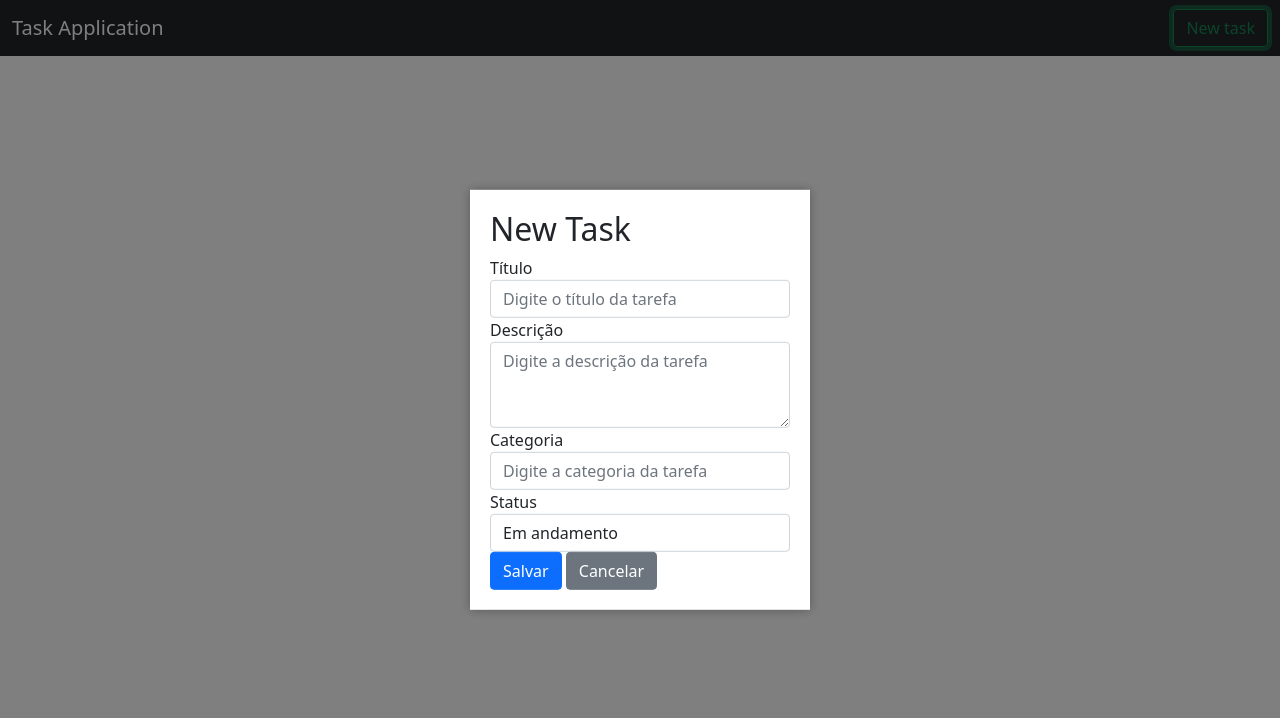
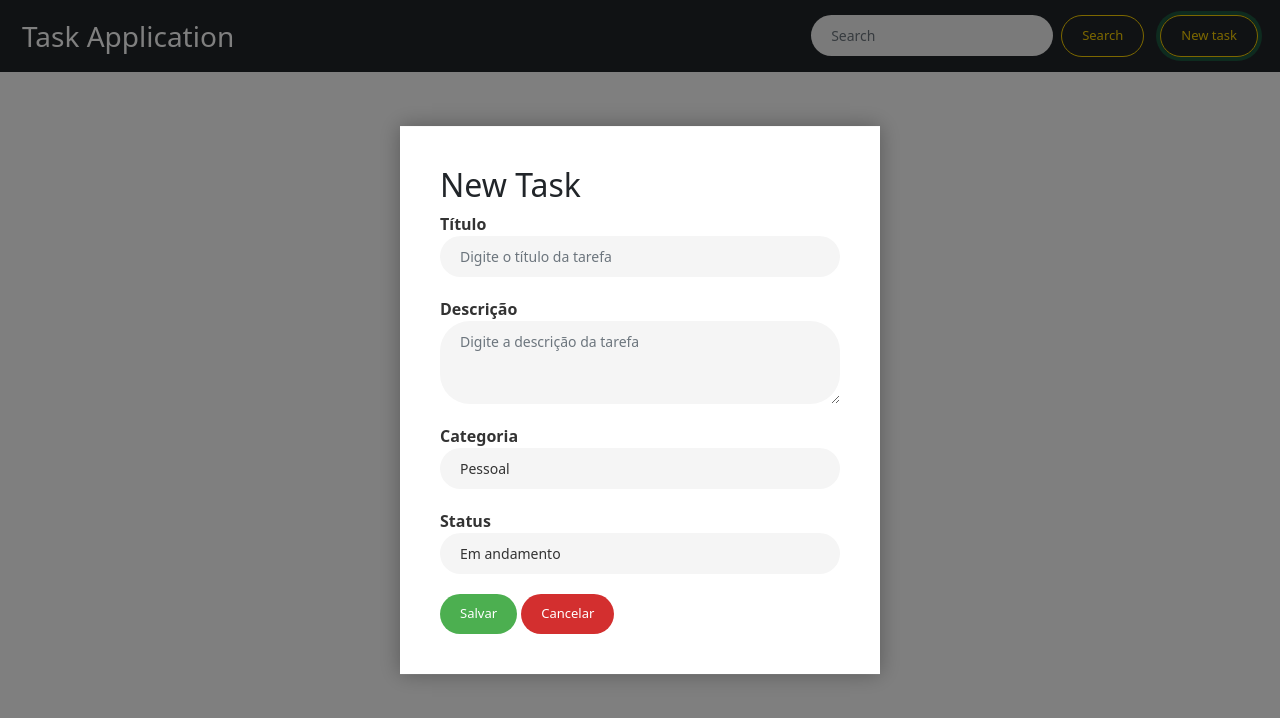
Before and after one commit to matheusoaresilva/Task-application, a website: page front-end/home.html in a window 1280 px wide. Both pictures are taken after a click on the button "New task". Drawn offline with nearby package versions, Linux system fonts and the light colour scheme; no server answers.

Commit message:
saveButton

```diff
--- a/front-end/css/formStyle.css
+++ b/front-end/css/formStyle.css
@@ -1,3 +1,140 @@
+
+ .navbar {
+    background-color: #4a154b;
+    padding: 10px;
+  }
+
+  .navbar-brand {
+    font-size: 28px;
+    color: #fff;
+  }
+
+
+
+  .btn-outline-success {
+    border-color: #f9d000;
+    color: #f9d000;
+    border-radius: 30px;
+    padding: 10px 20px;
+    font-size: 13px;
+    background-color: transparent;
+    transition: background-color 0.3s ease, color 0.3s ease;
+  }
+
+  .btn-outline-success:hover, .cancel:hover {
+    background-color: #f9d000;
+    color: #4a154b;
+  }
+
+  .cancel {
+    background-color: #d32f2f; /* Vermelho - cor associada ao cancelar */
+    color: #ffffff; /* Branco */
+    border: none;
+    border-radius: 30px;
+    padding: 10px 20px;
+    font-size: 13px;
+    transition: background-color 0.3s ease, color 0.3s ease;
+  }
+
+  .save {
+    background-color: #4caf50; /* Verde - cor associada ao salvar */
+    color: #ffffff; /* Branco */
+    border: none;
+    border-radius: 30px;
+    padding: 10px 20px;
+    font-size: 13px;
+    transition: background-color 0.3s ease, color 0.3s ease;
+  }
+
+  .cancel:hover {
+    background-color: #ff0000; /* Vermelho mais claro - cor associada ao hover do cancelar */
+    color: #ffffff; /* Branco */
+  }
+
+  .save:hover {
+    background-color: #66bb6a;
+    color: #ffffff;
+  }
+
+
+  #container-tarefas {
+    margin-top: 40px;
+  }
+
+  .custom-margin {
+    margin-bottom: 40px;
+  }
+
+  .floating-container {
+    position: fixed;
+    top: 50%;
+    left: 50%;
+    transform: translate(-50%, -50%);
+    background-color: #ffffff;
+    padding: 40px;
+    box-shadow: 0px 0px 20px rgba(0, 0, 0, 0.3);
+    display: none;
+    z-index: 10000;
+  }
+
+  .form-container {
+    width: 400px;
+    max-width: 100%;
+    margin: 0 auto;
+  }
+
+  .form-control {
+    border-radius: 30px;
+    background-color: #f5f5f5;
+    border: none;
+    padding: 10px 20px;
+    font-size: 14px;
+    color: #333333;
+  }
+
+  .form-group {
+    margin-bottom: 20px;
+  }
+
+  label {
+    font-weight: bold;
+    color: #333333;
+  }
+
+  select.form-control {
+    appearance: none;
+    -webkit-appearance: none;
+    -moz-appearance: none;
+    background-repeat: no-repeat;
+    background-position: right center;
+    padding-right: 30px;
+  }
+
+  textarea.form-control {
+    resize: vertical;
+  }
+
+  button {
+    border-radius: 30px;
+    background-color: #4a154b;
+    color: #ffffff;
+    border: none;
+    padding: 10px 20px;
+    font-size: 14px;
+    cursor: pointer;
+    transition: background-color 0.3s ease, color 0.3s ease;
+  }
+
+  button:hover {
+    background-color: #f9d000;
+    color: #4a154b;
+  }
+
+
+  .floating-container.show {
+    display: block;
+}
+
   .dark-overlay {
     position: fixed;
     top: 0;
@@ -8,26 +145,3 @@
     z-index: 9999;
     display: none;
 }
-
- /* CSS para o formulário flutuante */
- .floating-container {
-     position: fixed;
-     top: 50%;
-     left: 50%;
-     transform: translate(-50%, -50%);
-     background-color: white;
-     padding: 20px;
-     box-shadow: 0px 0px 10px rgba(0, 0, 0, 0.3);
-     display: none;
-     z-index: 10000;
- }
-
- .form-container {
-     width: 300px;
-     max-width: 100%;
-     margin: 0 auto;
- }
-
- .floating-container.show {
-     display: block;
- }
--- a/front-end/home.html
+++ b/front-end/home.html
@@ -11,20 +11,24 @@
     />
     <link rel="stylesheet" href="/front-end/css/formStyle.css" />
     <link rel="stylesheet" href="/front-end/css/card.css" />
+    <link rel="stylesheet" href="/front-end/css/body.css">
     <title>Task Application</title>
   </head>
   <body>
     <nav class="navbar navbar-dark bg-dark">
-      <!-- Navbar content -->
       <div class="container-fluid">
         <a class="navbar-brand" href="#">Task Application</a>
-        <button
-          class="btn btn-outline-success"
-          id="newTaskButton"
-          type="submit"
-        >
-          New task
-        </button>
+        <div class="d-flex align-items-center justify-content-between">
+          <form class="d-flex me-3">
+            <div class="form-group form-group-sm mb-0 me-2">
+              <input class="form-control form-control" type="search" placeholder="Search" aria-label="Search">
+            </div>
+            <button class="btn btn-outline-success btn" type="submit">Search</button>
+          </form>
+          <button class="btn btn-outline-success btn" id="newTaskButton" type="submit">
+            New task
+          </button>
+        </div>
       </div>
     </nav>
     <div class="container">
@@ -60,27 +64,28 @@
           </div>
           <div class="form-group">
             <label for="categoriaInput">Categoria</label>
-            <input
-              type="text"
-              class="form-control"
-              id="categoriaInput"
-              placeholder="Digite a categoria da tarefa"
-              required
-            />
+            <select class="form-control" id="categoriaInput" required>
+              <option value="PESSOAL">Pessoal</option>
+              <option value="TRABALHO">Trabalho</option>
+              <option value="ESTUDOS">Estudos</option>
+              <option value="FINANCAS">Finanças</option>
+              <option value="HOBBIES">Hobbies</option>
+            </select>
+
           </div>
           <div class="form-group">
             <label for="statusInput">Status</label>
             <select class="form-control" id="statusInput" required>
               <option value="EM_ANDAMENTO">Em andamento</option>
-              <option value="CONCLUIDA">Concluído</option>
-              <option value="ATRASADA">Concluído</option>
-              <option value="CANCELADA">Concluído</option>
-              <option value="CONCLUIDA">Concluído</option>
+              <option value="CONCLUIDA">Concluída</option>
+              <option value="ATRASADA">Atrasada</option>
+              <option value="CANCELADA">Cancelada</option>
+              <option value="A_FAZER">A Fazer</option>
             </select>
           </div>
 
-          <button type="submit" class="btn btn-primary">Salvar</button>
-          <button type="button" class="btn btn-secondary" id="closeButton">
+          <button type="submit" class="btn save btn-primary" id="saveButton" >Salvar</button>
+          <button type="button" class="btn cancel btn-secondary" id="closeButton">
             Cancelar
           </button>
         </form>
@@ -93,6 +98,7 @@
     <script src="js/form.js"></script>
 
     <script src="https://cdn.jsdelivr.net/npm/axios/dist/axios.min.js"></script>
+    <script src="https://kit.fontawesome.com/a3868faae4.js" crossorigin="anonymous"></script>
     <script
       src="https://cdn.jsdelivr.net/npm/bootstrap@5.0.2/dist/js/bootstrap.bundle.min.js"
       integrity="sha384-MrcW6ZMFYlzcLA8Nl+NtUVF0sA7MsXsP1UyJoMp4YLEuNSfAP+JcXn/tWtIaxVXM"
--- a/front-end/js/buscarTarefa.js
+++ b/front-end/js/buscarTarefa.js
@@ -31,12 +31,19 @@ function buscarTarefas() {
 
         const button = document.createElement("a");
         button.href = "#";
-        button.classList.add("btn", "btn-primary");
-        button.textContent = "Editar";
+        button.classList.add("btn", "btn", "me-2");
+        button.innerHTML = '<i class="fas fa-trash-alt"></i>';
+
+        const buttonB = document.createElement("a");
+        buttonB.href = "#";
+        buttonB.classList.add("btn", "btn");
+        buttonB.innerHTML = '<i class="fas fa-edit"></i>';
 
         cardBody.appendChild(cardTitle);
         cardBody.appendChild(cardText);
         cardBody.appendChild(button);
+
+        cardBody.appendChild(buttonB);
 
         card.appendChild(cardHeader);
         card.appendChild(cardBody);
--- a/front-end/js/form.js
+++ b/front-end/js/form.js
@@ -19,6 +19,10 @@ document
 document
   .getElementById("closeButton")
   .addEventListener("click", closeFloatingContainer);
+
+document
+.getElementById("saveButton")
+.addEventListener("click",closeFloatingContainer);
 
 // Enviar os dados do formulário para o back-end ao salvar
 const newTaskForm = document.getElementById("newTaskForm");
```
Also changed, not shown: back-end/README.md (added), 2 other files. Lines whose indentation alone changed are shown as unchanged.
